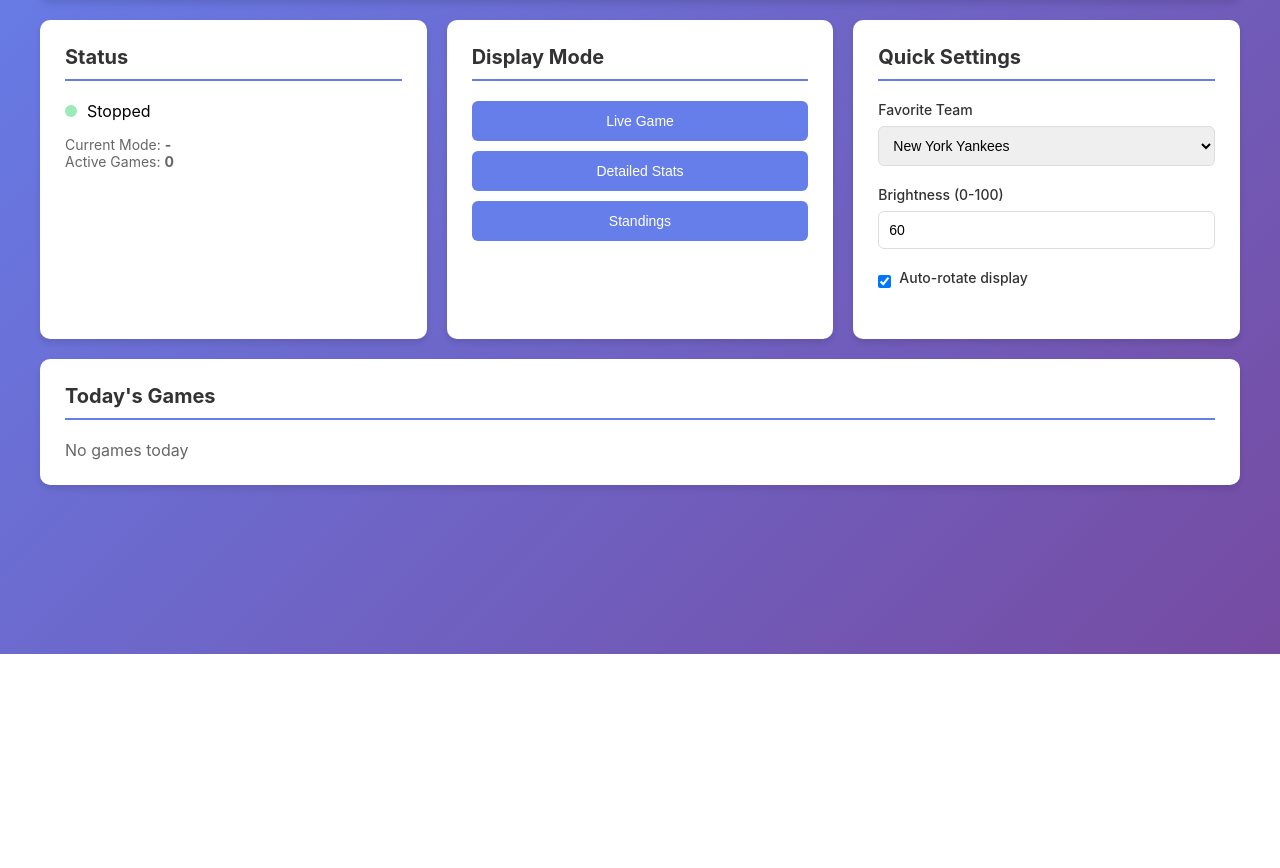
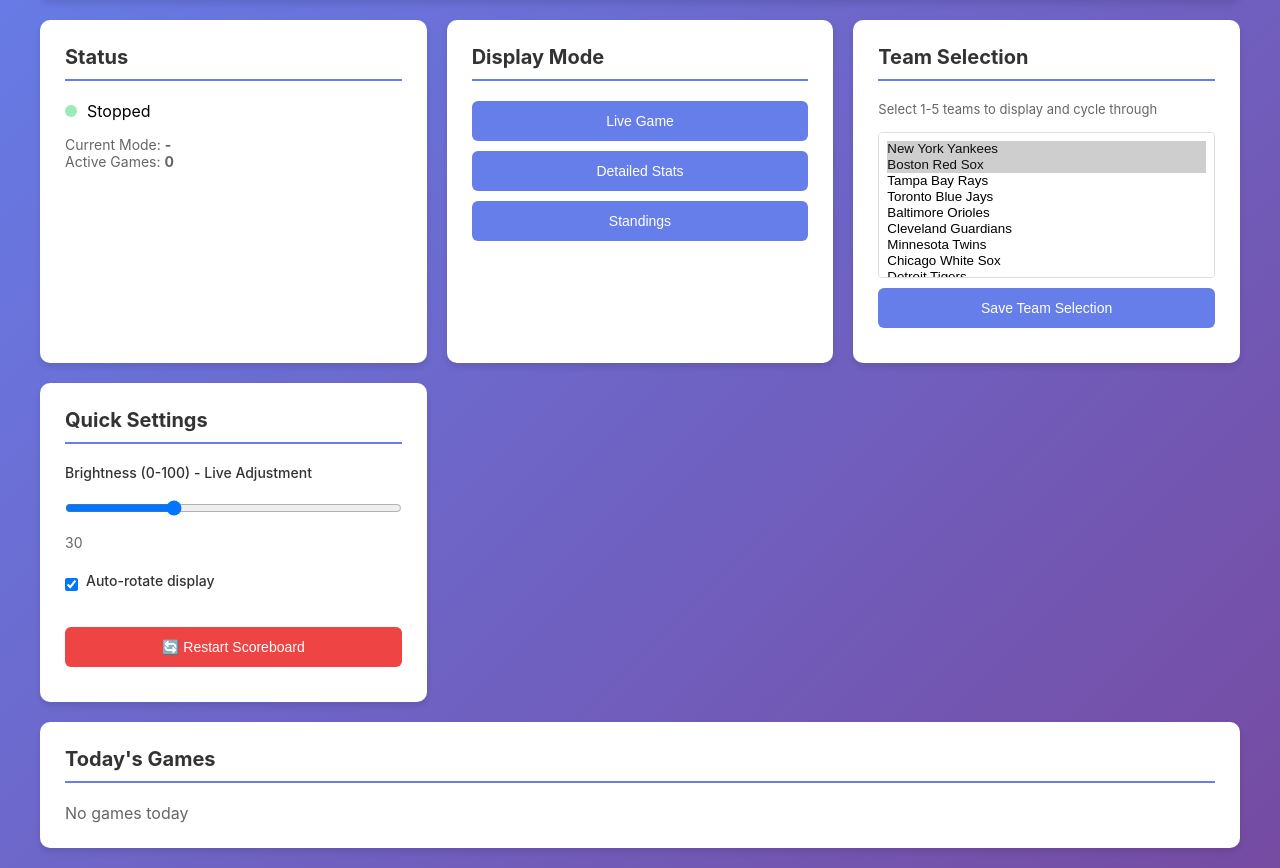
Before and after one commit to ando01/mlb-scoreboard-plus, a FastAPI app: page / in a window 1280 px wide. Shown: the part 146-1014 px from the top of the page. Before the commit the page ends 800 px from the top, so only its background shows below. Run offline with FastAPI, Linux system fonts and the light colour scheme; data that the repository does not hold is empty.

Commit message:
Add web UI features: team selection, live brightness, restart button
New Features:
1. Team Selection (1-5 teams)
   - Multi-select dropdown with all 30 MLB teams
   - Save selected teams to cycle through
   - Scoreboard will only show games for selected teams

2. Live Brightness Control
   - Slider that adjusts LED brightness in real-time
   - No restart required - changes apply immediately
   - Range: 0-100

3. Restart Button
   - Red restart button in web UI
   - Confirms before restarting
   - Restarts entire scoreboard application

4. New API Endpoints
   - POST /api/brightness - Live brightness adjustment
   - POST /api/restart - Restart scoreboard
   - GET /api/teams - Get all 30 MLB teams
   - POST /api/teams/selected - Save selected teams

MLB API Integration:
- Already implemented in mlb_client.py
- When run without --simulate flag, fetches real live data
- Updates every 10 seconds during games

```diff
--- a/src/ui/web_server.py
+++ b/src/ui/web_server.py
@@ -112,6 +112,100 @@
     return {"running": False}
 
 
+@app.post("/api/brightness")
+async def set_brightness(data: dict):
+    """Set LED brightness in real-time."""
+    brightness = data.get("brightness")
+    if brightness is None or not (0 <= brightness <= 100):
+        raise HTTPException(status_code=400, detail="Brightness must be 0-100")
+
+    if scoreboard_instance and hasattr(scoreboard_instance.canvas, '_matrix'):
+        try:
+            scoreboard_instance.canvas._matrix.brightness = int(brightness)
+            return {"status": "success", "brightness": brightness}
+        except Exception as e:
+            raise HTTPException(status_code=500, detail=f"Failed to set brightness: {str(e)}")
+
+    raise HTTPException(status_code=500, detail="Scoreboard not running")
+
+
+@app.post("/api/restart")
+async def restart_scoreboard():
+    """Restart the scoreboard application."""
+    import os
+    import sys
+    try:
+        # This will cause the main process to restart
+        os.execv(sys.executable, ['python3'] + sys.argv)
+    except Exception as e:
+        raise HTTPException(status_code=500, detail=f"Failed to restart: {str(e)}")
+
+
+@app.get("/api/teams")
+async def get_all_teams():
+    """Get list of all MLB teams."""
+    teams = [
+        {"abbr": "NYY", "name": "New York Yankees"},
+        {"abbr": "BOS", "name": "Boston Red Sox"},
+        {"abbr": "TB", "name": "Tampa Bay Rays"},
+        {"abbr": "TOR", "name": "Toronto Blue Jays"},
+        {"abbr": "BAL", "name": "Baltimore Orioles"},
+        {"abbr": "CLE", "name": "Cleveland Guardians"},
+        {"abbr": "MIN", "name": "Minnesota Twins"},
+        {"abbr": "CHW", "name": "Chicago White Sox"},
+        {"abbr": "DET", "name": "Detroit Tigers"},
+        {"abbr": "KC", "name": "Kansas City Royals"},
+        {"abbr": "HOU", "name": "Houston Astros"},
+        {"abbr": "TEX", "name": "Texas Rangers"},
+        {"abbr": "SEA", "name": "Seattle Mariners"},
+        {"abbr": "LAA", "name": "Los Angeles Angels"},
+        {"abbr": "OAK", "name": "Oakland Athletics"},
+        {"abbr": "ATL", "name": "Atlanta Braves"},
+        {"abbr": "PHI", "name": "Philadelphia Phillies"},
+        {"abbr": "NYM", "name": "New York Mets"},
+        {"abbr": "MIA", "name": "Miami Marlins"},
+        {"abbr": "WSH", "name": "Washington Nationals"},
+        {"abbr": "MIL", "name": "Milwaukee Brewers"},
+        {"abbr": "STL", "name": "St. Louis Cardinals"},
+        {"abbr": "CHC", "name": "Chicago Cubs"},
+        {"abbr": "CIN", "name": "Cincinnati Reds"},
+        {"abbr": "PIT", "name": "Pittsburgh Pirates"},
+        {"abbr": "LAD", "name": "Los Angeles Dodgers"},
+        {"abbr": "SFG", "name": "San Francisco Giants"},
+        {"abbr": "SD", "name": "San Diego Padres"},
+        {"abbr": "ARI", "name": "Arizona Diamondbacks"},
+        {"abbr": "COL", "name": "Colorado Rockies"},
+    ]
+    return teams
+
+
+@app.post("/api/teams/selected")
+async def set_selected_teams(data: dict):
+    """Set teams to display and cycle through."""
+    teams = data.get("teams", [])
+    if not teams or not isinstance(teams, list):
+        raise HTTPException(status_code=400, detail="Teams must be a non-empty list")
+
+    if len(teams) < 1 or len(teams) > 5:
+        raise HTTPException(status_code=400, detail="Must select 1-5 teams")
+
+    if scoreboard_instance:
+        # Update config
+        config = load_config()
+        config.teams.preferred_teams = teams
+        config.teams.display_all = False
+        save_config(config)
+
+        # Update running scoreboard
+        scoreboard_instance.config = config
+        if data_fetcher_instance:
+            data_fetcher_instance.config = config
+
+        return {"status": "success", "teams": teams}
+
+    raise HTTPException(status_code=500, detail="Scoreboard not running")
+
+
 @app.websocket("/ws")
 async def websocket_endpoint(websocket: WebSocket):
     """WebSocket endpoint for live updates."""
--- a/templates/index.html
+++ b/templates/index.html
@@ -242,27 +242,30 @@
                 <button class="btn" onclick="setMode('standings')">Standings</button>
             </div>
 
+            <!-- Team Selection Card -->
+            <div class="card">
+                <h2>Team Selection</h2>
+                <p style="color: #666; font-size: 13px; margin-bottom: 15px;">Select 1-5 teams to display and cycle through</p>
+                <select id="team-selector" multiple size="8" style="width: 100%; padding: 8px; border: 1px solid #ddd; border-radius: 4px; margin-bottom: 10px;">
+                    <!-- Populated via JavaScript -->
+                </select>
+                <button class="btn" onclick="saveSelectedTeams()">Save Team Selection</button>
+                <div id="teams-alert" style="margin-top: 10px; display: none;"></div>
+            </div>
+
             <!-- Settings Card -->
             <div class="card">
                 <h2>Quick Settings</h2>
                 <div class="form-group">
-                    <label>Favorite Team</label>
-                    <select id="favorite-team" onchange="updateConfig()">
-                        <option value="NYY">New York Yankees</option>
-                        <option value="BOS">Boston Red Sox</option>
-                        <option value="LAD">Los Angeles Dodgers</option>
-                        <option value="SFG">San Francisco Giants</option>
-                        <option value="CHC">Chicago Cubs</option>
-                    </select>
-                </div>
-                <div class="form-group">
-                    <label>Brightness (0-100)</label>
-                    <input type="number" id="brightness" min="0" max="100" value="60" onchange="updateConfig()">
+                    <label>Brightness (0-100) - Live Adjustment</label>
+                    <input type="range" id="brightness-slider" min="0" max="100" value="30" oninput="updateBrightness(this.value)" style="width: 100%; margin-bottom: 5px;">
+                    <span id="brightness-value" style="color: #666; font-size: 14px;">30</span>
                 </div>
                 <div class="form-group checkbox-group">
                     <input type="checkbox" id="rotation-enabled" checked onchange="updateConfig()">
                     <label for="rotation-enabled">Auto-rotate display</label>
                 </div>
+                <button class="btn" onclick="restartScoreboard()" style="background: #ef4444; margin-top: 10px;">🔄 Restart Scoreboard</button>
             </div>
         </div>
 
@@ -397,8 +400,101 @@
             console.log(`${type}: ${message}`);
         }
 
+        // Load all MLB teams into selector
+        async function loadTeams() {
+            try {
+                const response = await fetch('/api/teams');
+                const teams = await response.json();
+                const selector = document.getElementById('team-selector');
+                selector.innerHTML = teams.map(team =>
+                    `<option value="${team.abbr}">${team.name}</option>`
+                ).join('');
+
+                // Load currently selected teams from config
+                if (config.teams?.preferred_teams) {
+                    Array.from(selector.options).forEach(option => {
+                        if (config.teams.preferred_teams.includes(option.value)) {
+                            option.selected = true;
+                        }
+                    });
+                }
+            } catch (error) {
+                console.error('Error loading teams:', error);
+            }
+        }
+
+        // Save selected teams
+        async function saveSelectedTeams() {
+            const selector = document.getElementById('team-selector');
+            const selected = Array.from(selector.selectedOptions).map(opt => opt.value);
+
+            if (selected.length < 1 || selected.length > 5) {
+                showTeamsAlert('Please select 1-5 teams', 'error');
+                return;
+            }
+
+            try {
+                const response = await fetch('/api/teams/selected', {
+                    method: 'POST',
+                    headers: {'Content-Type': 'application/json'},
+                    body: JSON.stringify({teams: selected})
+                });
+                const data = await response.json();
+                showTeamsAlert(`Saved ${selected.length} teams successfully!`, 'success');
+            } catch (error) {
+                showTeamsAlert('Error saving teams', 'error');
+            }
+        }
+
+        // Show teams alert
+        function showTeamsAlert(message, type) {
+            const alert = document.getElementById('teams-alert');
+            alert.textContent = message;
+            alert.className = `alert alert-${type}`;
+            alert.style.display = 'block';
+            setTimeout(() => {
+                alert.style.display = 'none';
+            }, 3000);
+        }
+
+        // Update brightness in real-time
+        async function updateBrightness(value) {
+            document.getElementById('brightness-value').textContent = value;
+
+            try {
+                const response = await fetch('/api/brightness', {
+                    method: 'POST',
+                    headers: {'Content-Type': 'application/json'},
+                    body: JSON.stringify({brightness: parseInt(value)})
+                });
+                const data = await response.json();
+                // Success - brightness updated live!
+            } catch (error) {
+                console.error('Error updating brightness:', error);
+            }
+        }
+
+        // Restart scoreboard
+        async function restartScoreboard() {
+            if (!confirm('Are you sure you want to restart the scoreboard? This will take a few seconds.')) {
+                return;
+            }
+
+            try {
+                const response = await fetch('/api/restart', {
+                    method: 'POST',
+                    headers: {'Content-Type': 'application/json'}
+                });
+                alert('Scoreboard is restarting... Please wait 10-15 seconds and refresh this page.');
+            } catch (error) {
+                // Expected - the server is restarting
+                alert('Scoreboard is restarting... Please wait 10-15 seconds and refresh this page.');
+            }
+        }
+
         // Initialize
         loadConfig();
+        loadTeams();
         fetchStatus();
         fetchGames();
 
```
